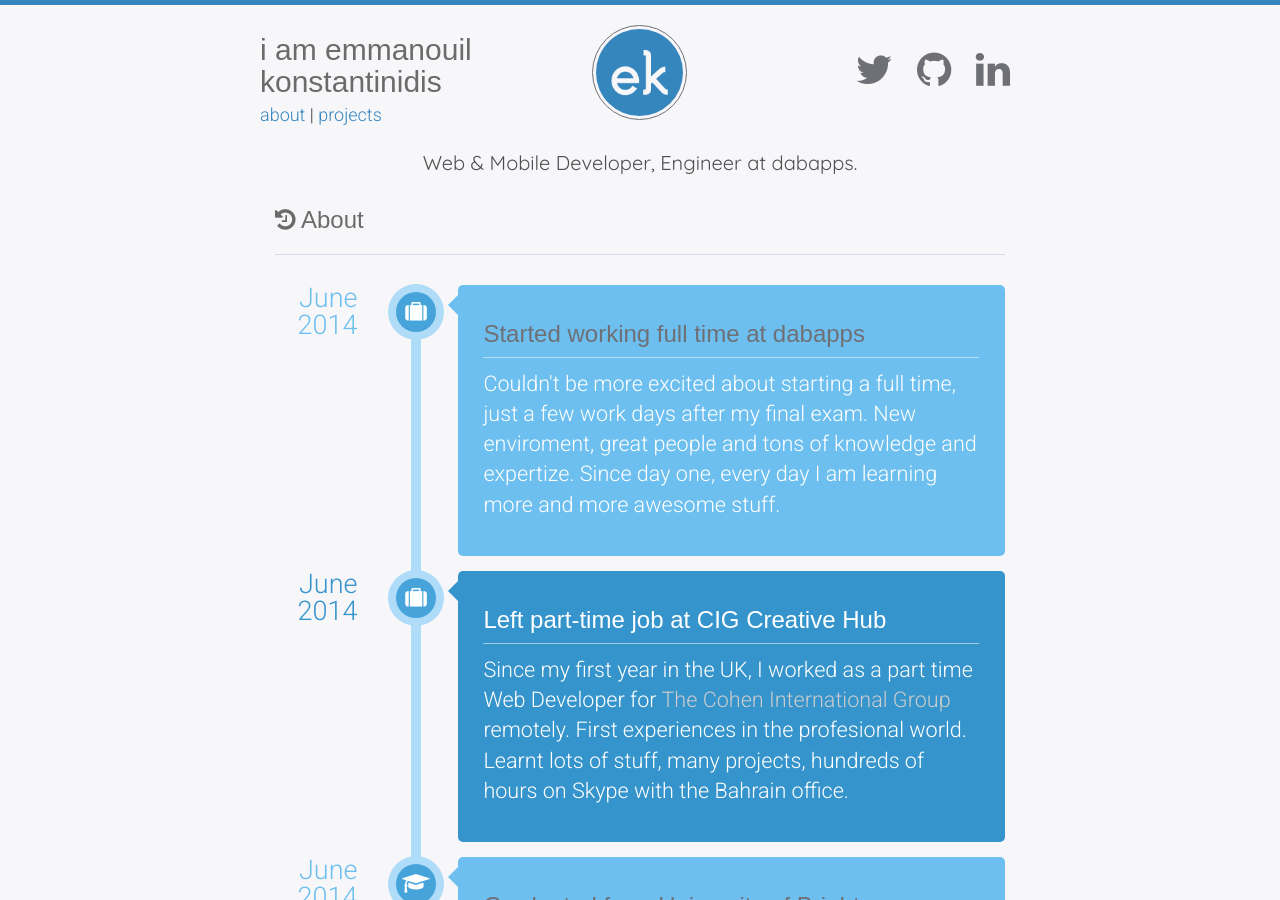
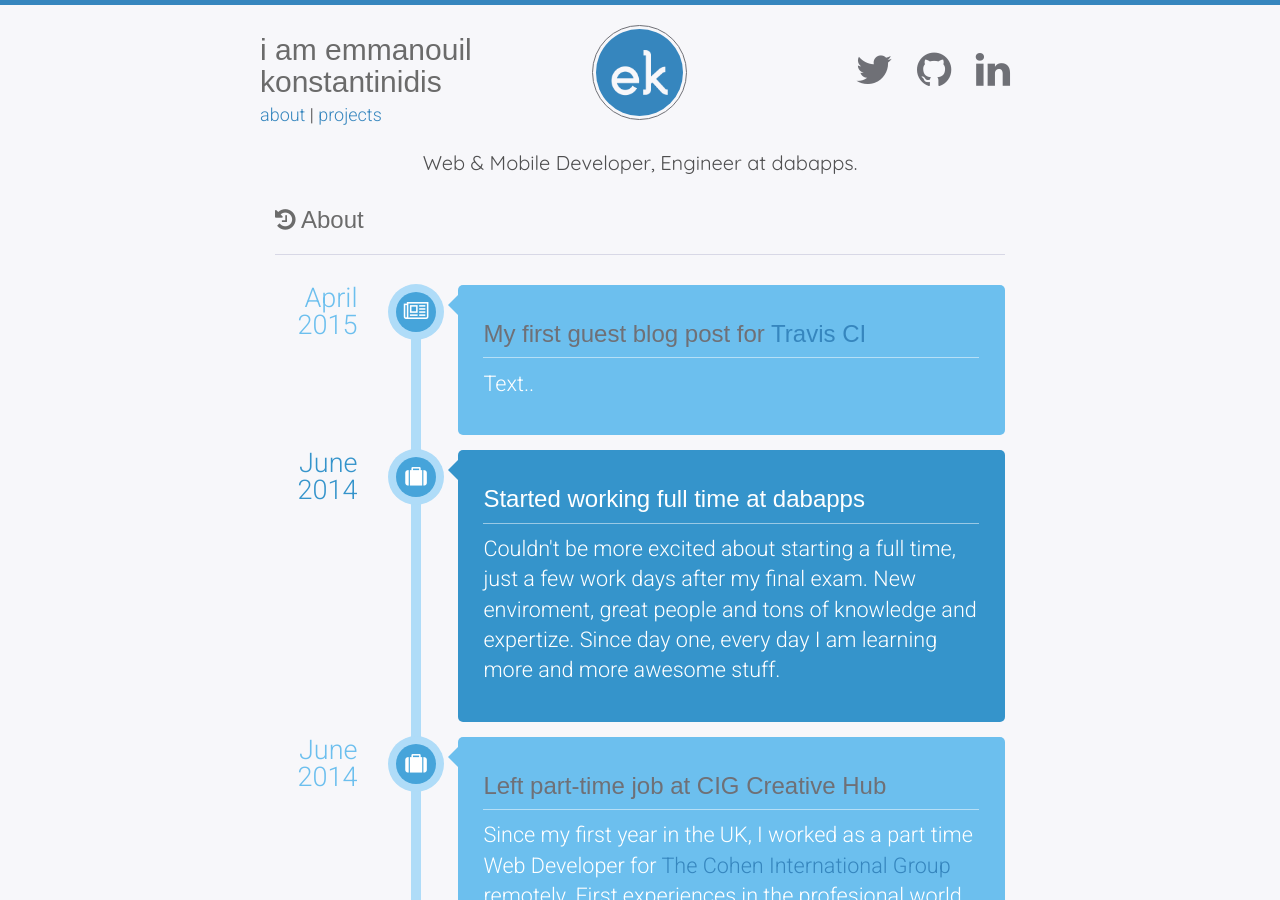
Before and after one commit to manosim/manos.im, a Jekyll site: the page built from about.md, in a window 1280 px wide and 900 px high. Built offline with Jekyll 4.4.1, drawn with Linux system fonts in a browser that asks for light colours; some web fonts are replaced.

Commit message:
Timeline - Prepar guest blog post

```diff
--- a/about.md
+++ b/about.md
@@ -6,6 +6,14 @@ permalink: /about/
 ---
 
 <ul class="timeline">
+	<li>
+		<div class="date">April 2015</div>
+		<div class="icon"><i class="fa fa-newspaper-o"></i></div>
+		<div class="content">
+			<h3>My first guest blog post for <a href="http://blog.travis-ci.com/2015-04-06-meet-trevor-hybrid-app/" target="_blank">Travis CI</a></h3>
+			<p>Text..</p>
+		</div>
+	</li>
 	<li>
 		<div class="date">June 2014</div>
 		<div class="icon"><i class="fa fa-suitcase"></i></div>
```
